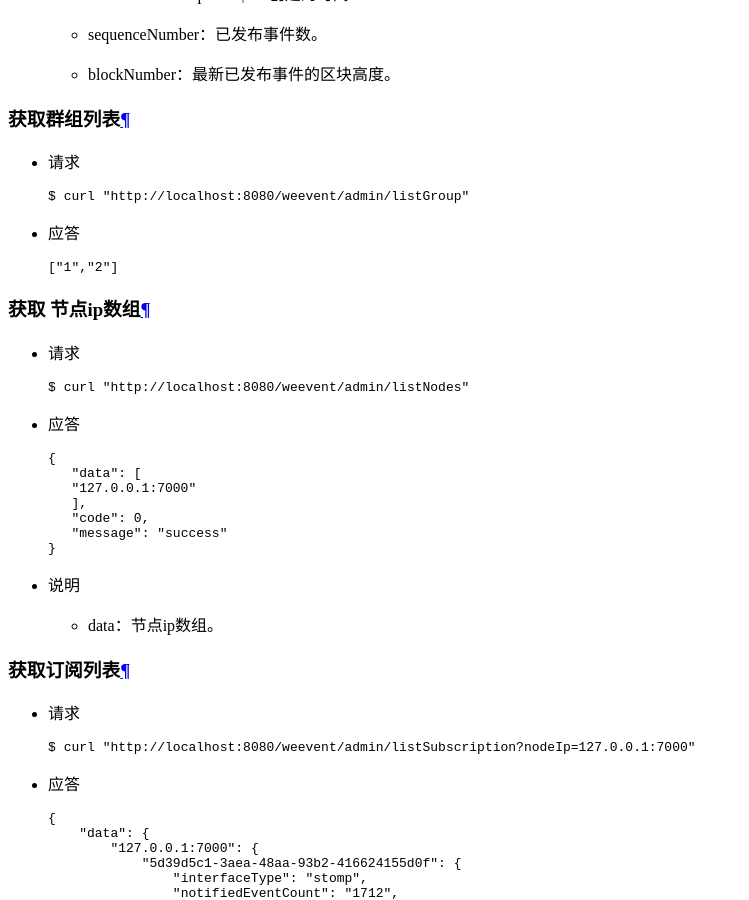
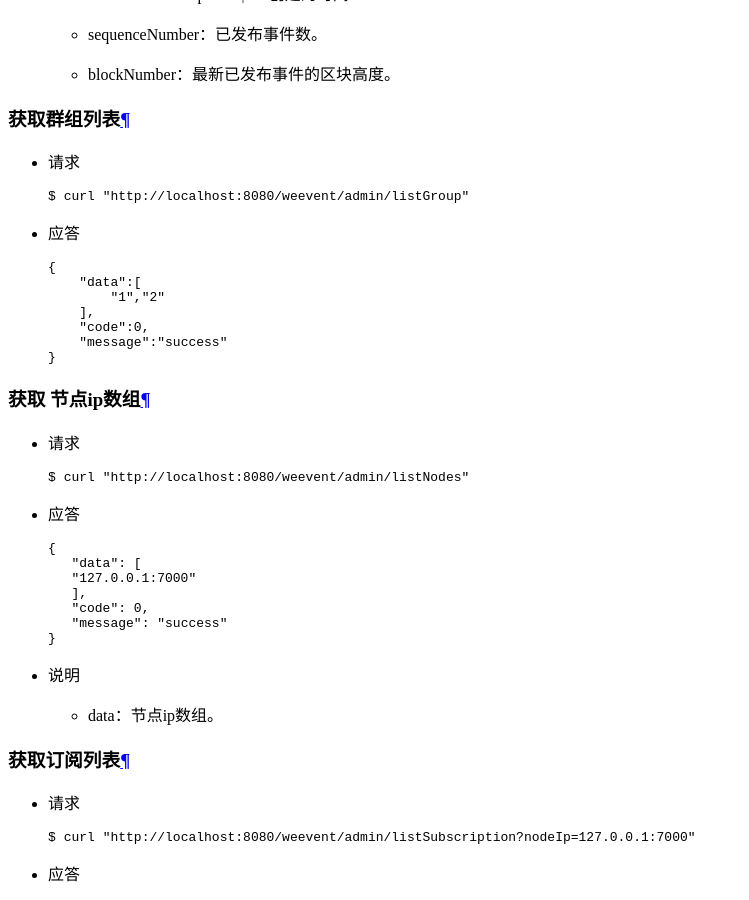
Before and after one commit to WeBankBlockchain/WeEvent-docs, a Sphinx documentation site: the page built from docs/protocal/restful.md, in a window 1280 px wide and 900 px high, scrolled down 4556 px. Shown: the whole window, without its empty margins (0-749 px from the left). Built offline with Sphinx 7.4.7 and the Read the Docs theme 2.0.0, drawn with Linux system fonts in a browser that asks for light colours.

Commit message:
optimize listGroup response data (#117)

````diff
--- a/docs/protocal/restful.md
+++ b/docs/protocal/restful.md
@@ -232,7 +232,13 @@ public class Rest {
 - 应答
 
   ```json
-  ["1","2"]
+  {
+      "data":[
+          "1","2"
+      ],
+      "code":0,
+      "message":"success"
+  }
   ```
 
 #### 获取 节点ip数组
````
